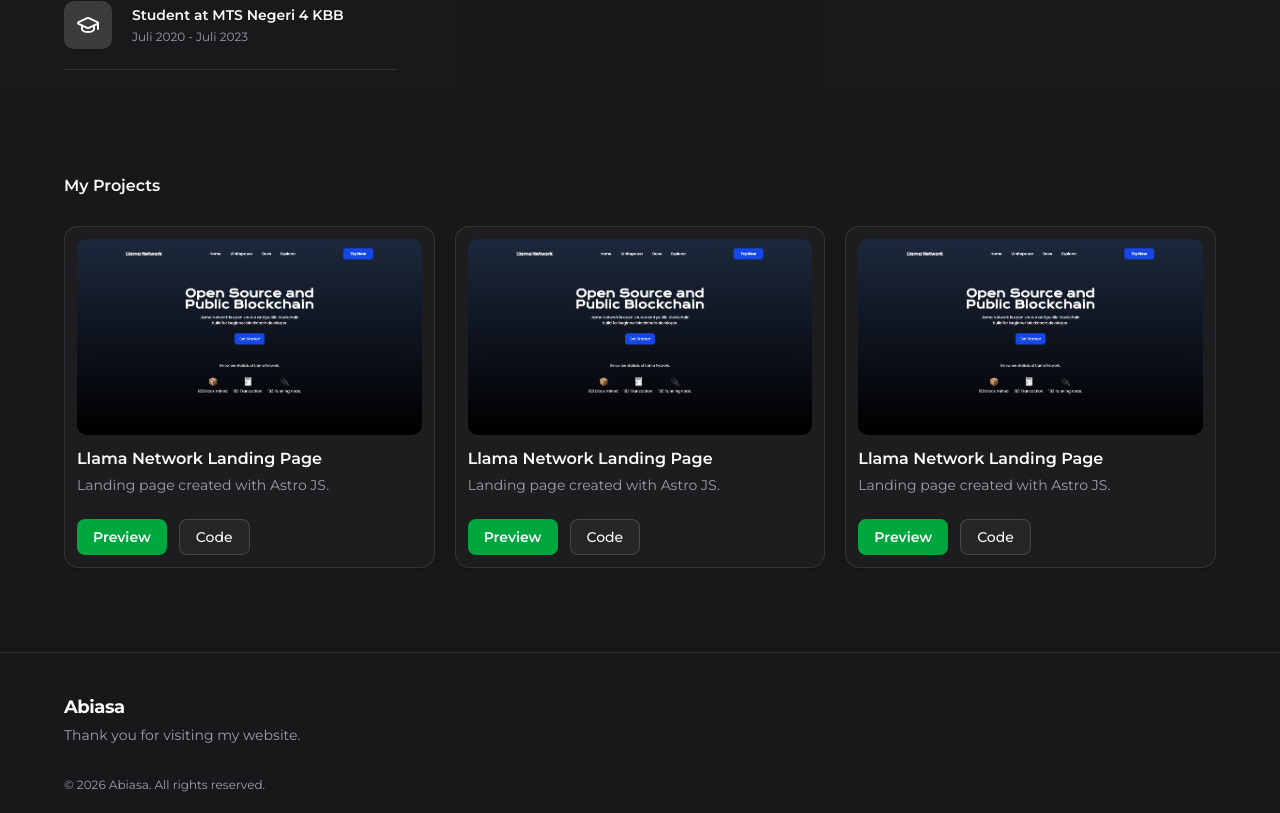
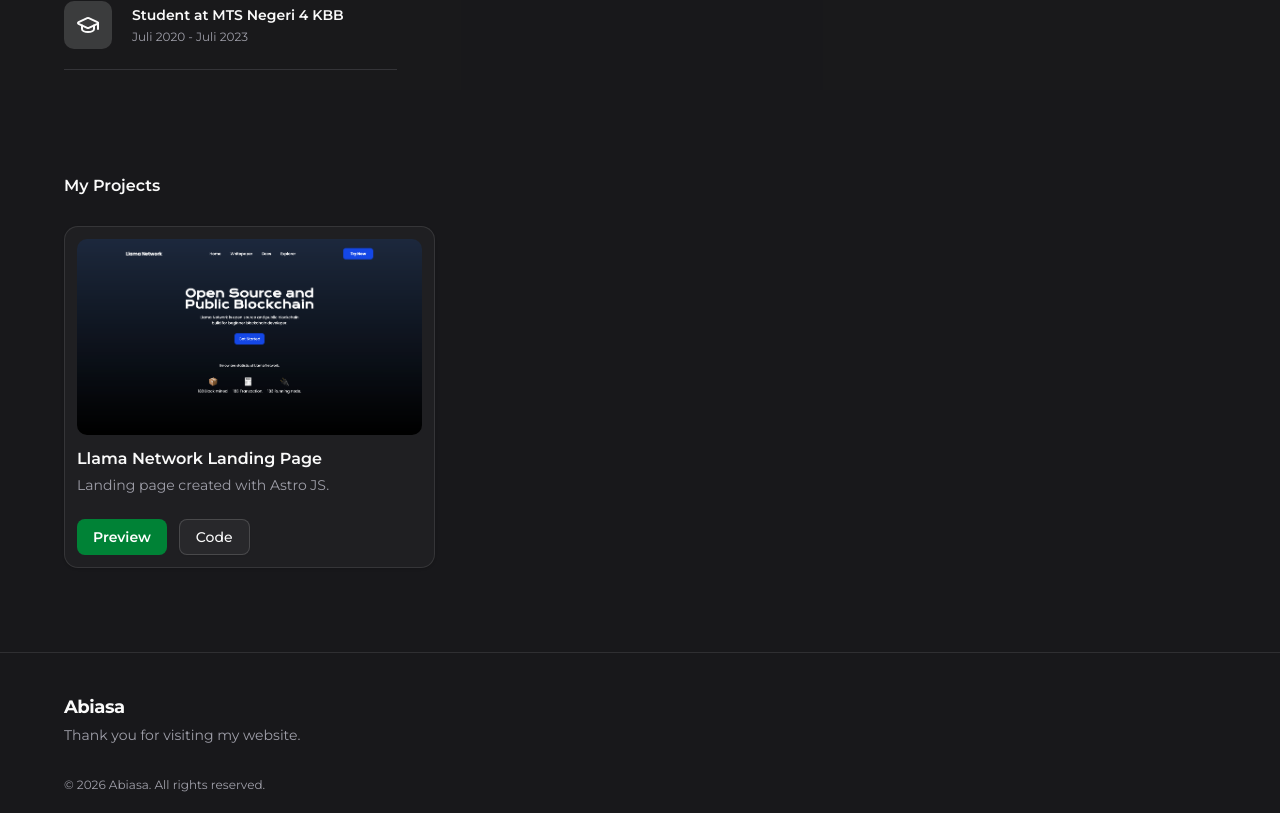
Before and after one commit to rn-abiasa/portfolio, a React (Vite) app: page / in a window 1280 px wide. Shown: the part 669-1482 px from the top of the page. Built offline with nearby package versions, Linux system fonts and the light colour scheme.

Commit message:
Add padding on footer

```diff
--- a/src/components/customs/project/card.tsx
+++ b/src/components/customs/project/card.tsx
@@ -20,7 +20,7 @@
 }: Props) => {
   return (
     <>
-      <Card className="py-3">
+      <Card className="bg-input/20 py-3">
         <CardContent className="px-3">
           <img src={image} alt={title} className="rounded-lg" />
           <div className="mt-3">
@@ -30,7 +30,7 @@
         </CardContent>
         <CardFooter className="flex gap-3 px-3">
           <Button
-            className="bg-green-600 hover:bg-green-700 text-white font-semibold"
+            className="bg-green-700 hover:bg-green-800 text-white font-semibold"
             asChild
           >
             <a href={previewLink} target="_blank" rel="noreferrer">
--- a/src/layouts/footer.tsx
+++ b/src/layouts/footer.tsx
@@ -1,6 +1,6 @@
 const Footer = () => {
   return (
-    <footer className="w-full py-10 border-t border-border bg-background sm:px-16">
+    <footer className="w-full py-10 p-5 border-t border-border bg-background sm:px-16">
       <div className="flex flex-col gap-8">
         <div>
           <h4 className="text-lg font-bold tracking-tight">Abiasa</h4>
--- a/src/pages/index.tsx
+++ b/src/pages/index.tsx
@@ -30,7 +30,7 @@
               A Website developer based in Bandung, Indonesia.
             </p>
             <div className="flex gap-5 mt-12">
-              <Button className="bg-green-600 hover:bg-green-700 text-white font-semibold">
+              <Button className="bg-green-700 hover:bg-green-800 text-white font-semibold">
                 Talk with me
               </Button>
               <Button
@@ -85,20 +85,6 @@
             previewLink="#"
             githubLink="#"
           />
-          <ProjectCard
-            image="/landingpage.png"
-            title="Llama Network Landing Page"
-            description="Landing page created with Astro JS."
-            previewLink="#"
-            githubLink="#"
-          />
-          <ProjectCard
-            image="/landingpage.png"
-            title="Llama Network Landing Page"
-            description="Landing page created with Astro JS."
-            previewLink="#"
-            githubLink="#"
-          />
         </div>
       </Section>
       <Footer />
```
